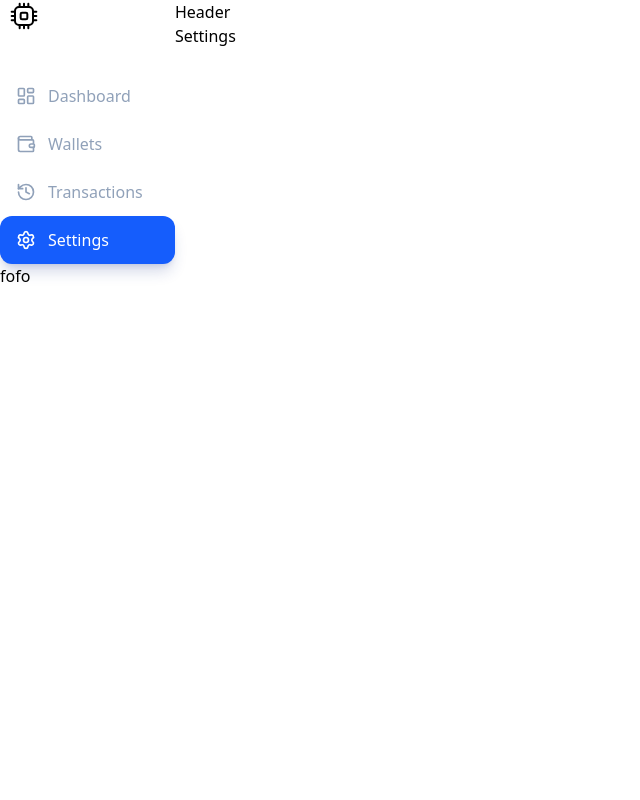
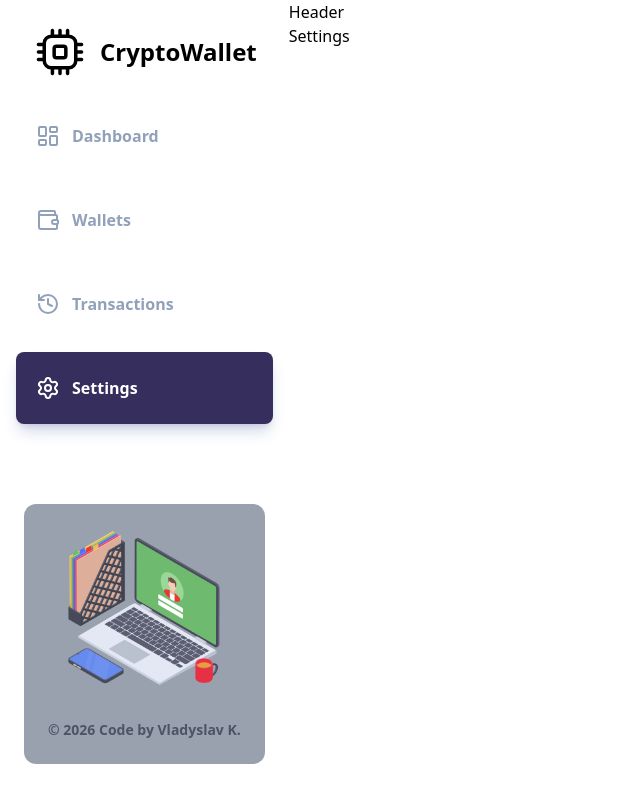
Before and after one commit to Kholod13/cryptoWallet, a React (Vite) app: page /settings in a window 1280 px wide. Shown: the whole page, without its empty margins (0-640 px from the left). Built offline with nearby package versions, Linux system fonts and the light colour scheme.

Commit message:
finish Navbar

```diff
--- a/src/components/layout/Navbar.tsx
+++ b/src/components/layout/Navbar.tsx
@@ -1,7 +1,9 @@
 import { NavLink } from "react-router-dom";
 import { LayoutDashboard, Wallet, History, Settings } from 'lucide-react';
 import logo from '../../assets/logo.svg';
+import codeBy from '../../assets/codeBy.png';
 
+// Pages list
 const NAV_ITEMS = [
     {id: 'dashboard', label: 'Dashboard', path: '/dashboard', icon: LayoutDashboard},
     {id: 'wallets', label: 'Wallets', path: '/wallets', icon: Wallet},
@@ -11,33 +13,41 @@ const NAV_ITEMS = [
 
 export const Navbar = () => {
     return (
-        <nav>
-            <div className="flex items-center gap-3 px-2 mb-10">
-                <img src={logo} alt="Logo" className="w-8 h-8" />
-                <span className="text-white font-bold text-xl tracking-tight">CryptoPulse</span>
+        <nav className="flex flex-col p-4 h-screen">
+            {/* Flex block for (h-screen/flex-1) */}
+            <div className="flex flex-col flex-1">
+                {/* Logotype */}
+                <div className="flex items-center gap-3 px-2 ml-2 mr-2 mt-2 mb-5">
+                    <img src={logo} alt="Logo" className="w-14 h-14" />
+                    <span className="font-bold text-2xl">CryptoWallet</span>
                 </div>
-
-            <ul>
+                {/* List of pages array */}
+                <ul className=" flex flex-col gap-3 flex-auto">
                     {NAV_ITEMS.map((item) => (
                         <li key={item.id}>
                             <NavLink
                                 to={item.path}
                                 className={({ isActive }) => `
-                                flex items-center gap-3 px-4 py-3 rounded-xl transition-all duration-200
-                                ${isActive ? 'bg-blue-600 text-white shadow-lg shadow-blue-900/20'
-                                : 'text-slate-400 hover:bg-slate-800 hover:text-slate-200'}
+                                    flex font-bold items-center gap-3 px-5 py-6 rounded-lg transition-all duration-800
+                                    ${isActive ? 'bg-[#362F5E] text-white shadow-lg shadow-blue-900/20'
+                                    : 'text-slate-400 hover:bg-slate-800 hover:text-slate-200 hover:transition-all duration-600'}
                                 `}
                             >
-                            <item.icon size={20} />
+                                <item.icon size={24} />
                                 <span>{item.label}</span>
                             </NavLink>
                         </li>
                     ))}
                 </ul>
 
-            <div>
-                <p>fofo</p>
             </div>
+            {/* Footer of navigation / text: no copyrighted */}
+            <div className="flex flex-col items-center gap-8 px-2 ml-2 mr-2 mt-2 mb-5 bg-gray-400
+            p-6 rounded-xl">
+                <img src={codeBy} alt="code_icon" className="w-40 h-40" />
+                <p className="font-bold text-wrap text-sm text-gray-600 text-center">© 2026 Code by Vladyslav K.</p>
+            </div>
+
         </nav>
     )
 }
```
Also changed, not shown: src/assets/codeBy.png (added). Lines whose indentation alone changed are shown as unchanged.
